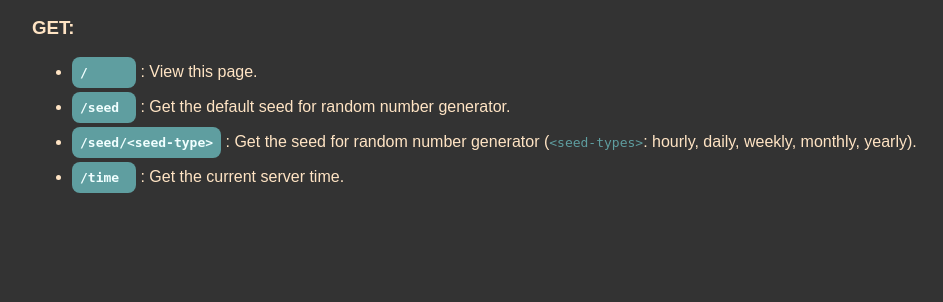
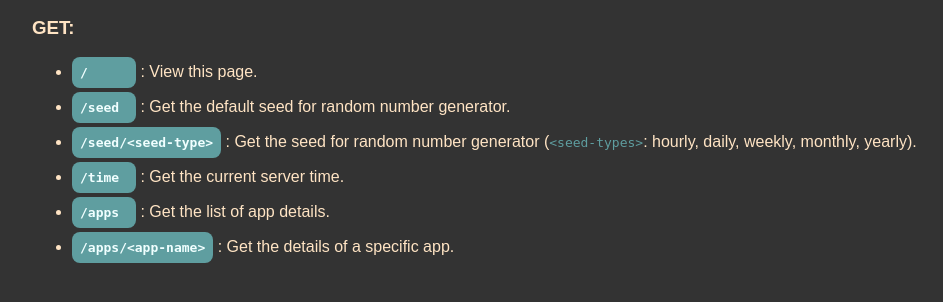
Before and after one commit to qlyco/app-data-api, a Flask app: page / in a window 1280 px wide. Shown: the part 181-483 px from the top of the page, without its empty margins (0-943 px from the left). Run offline with Flask 3, Linux system fonts and the light colour scheme.

Commit message:
Updated api endpoint index

```diff
--- a/templates/index.html
+++ b/templates/index.html
@@ -49,6 +49,8 @@
             <li><a class="url" href="/api/v2/seed">/seed</a> : Get the default seed for random number generator.</li>
             <li><a class="url" href="/api/v2/seed/<seed-type>">/seed/&lt;seed-type&gt;</a> : Get the seed for random number generator (<span class="param">&lt;seed-types&gt;</span>: hourly, daily, weekly, monthly, yearly).</li>
             <li><a class="url" href="/api/v2/time">/time</a> : Get the current server time.</li>
+            <li><a class="url" href="/api/v2/apps">/apps</a> : Get the list of app details.</li>
+            <li><a class="url" href="/api/v2/apps/<app-name>">/apps/&lt;app-name&gt;</a> : Get the details of a specific app.</li>
         </ul>
     </body>
 </html>
```
